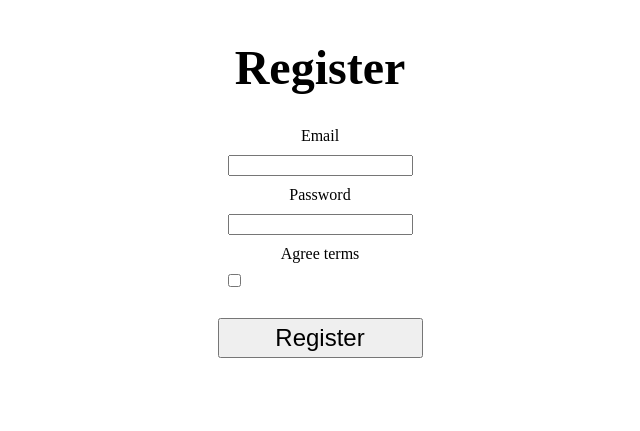
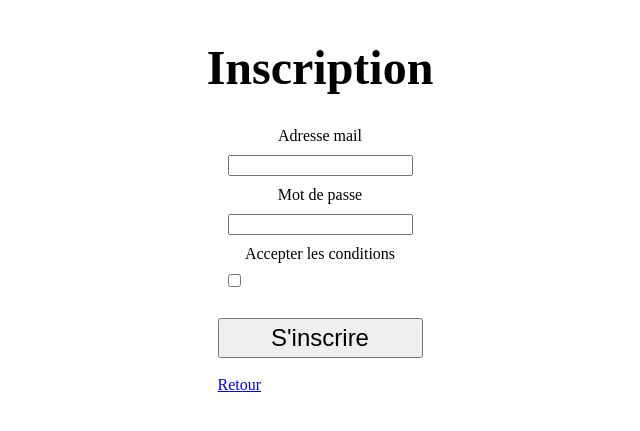
Before and after one commit to Anthony-S58/ACS_Projet7, a Symfony app: template templates/registration/register.html.twig in a window 1280 px wide. Shown: the top 431 px of the page, without its empty margins (320-960 px from the left). Run offline with Twig, Linux system fonts and the light colour scheme; the template is opened without the code that fills it, so the values that code supplies are empty; form fields are guessed from the names that the template uses; some libraries are stand-ins or nearby versions.

Commit message:
addReturnBtn

```diff
--- a/templates/registration/register.html.twig
+++ b/templates/registration/register.html.twig
@@ -1,17 +1,21 @@
 {% extends 'base.html.twig' %}
 
-{% block title %}Register{% endblock %}
+{% block title %}Inscrition{% endblock %}
 
 {% block body %}
-    <h1>Register</h1>
+    <h1>Inscription</h1>
 
     {{ form_start(registrationForm) }}
-        {{ form_row(registrationForm.email) }}
+        {{ form_row(registrationForm.email, {label: 'Adresse mail' }) }}
+
         {{ form_row(registrationForm.plainPassword, {
-            label: 'Password'
+            label: 'Mot de passe'
         }) }}
-        {{ form_row(registrationForm.agreeTerms) }}
+        {{ form_row(registrationForm.agreeTerms, {label : 'Accepter les conditions'}) }}
 
-        <button type="submit" class="btn">Register</button>
+        <button type="submit" class="btn">S'inscrire</button>
+        <br>
+				<a href="{{ path('home') }}">Retour</a>
+
     {{ form_end(registrationForm) }}
 {% endblock %}
```
